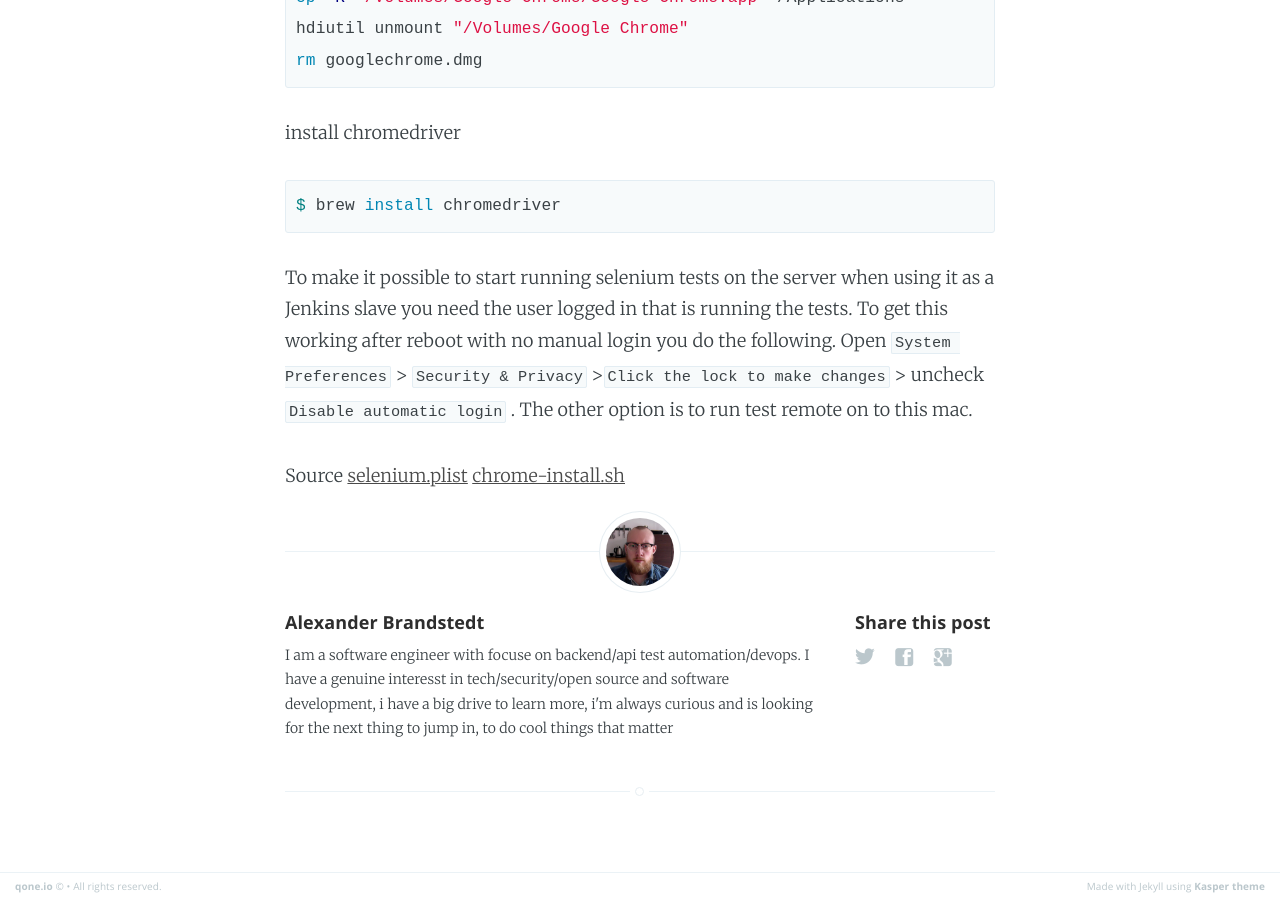
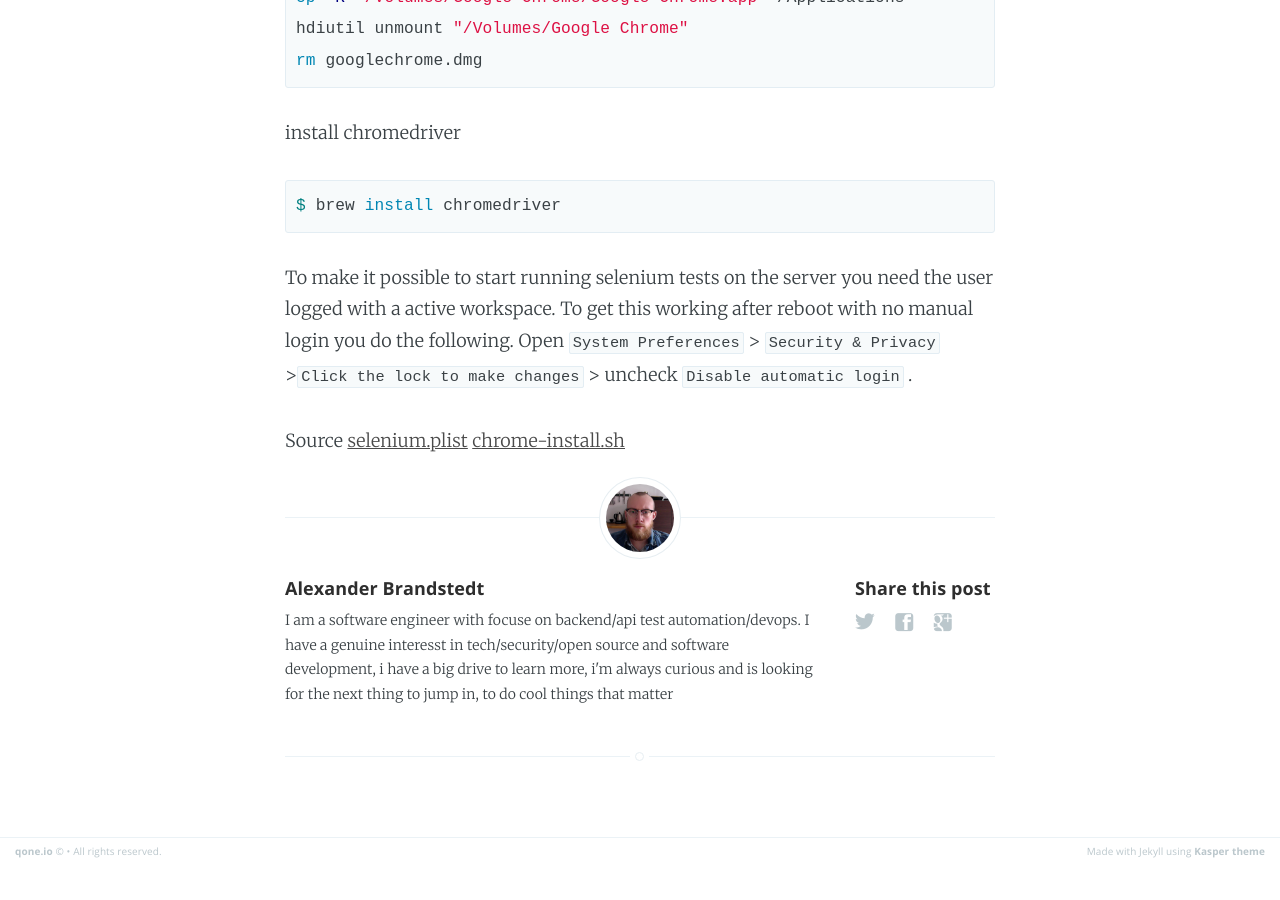
Before and after one commit to mad01/mad01.github.io, a Jekyll site: the page built from _posts/2015-08-15-selenium-service-osx.md, in a window 1280 px wide and 900 px high, scrolled down 2555 px. Built offline with Jekyll 4.4.1, drawn with Linux system fonts in a browser that asks for light colours; Markdown is read by kramdown in place of the engine named in the settings; after the commit the page ends 3421 px from its top, so only the background shows below that.

Commit message:
rewrite the post a bit

```diff
--- a/_posts/2015-08-15-selenium-service-osx.md
+++ b/_posts/2015-08-15-selenium-service-osx.md
@@ -87,7 +87,7 @@ $ brew install chromedriver
 {% endhighlight %}
 
 
-To make it possible to start running selenium tests on the server when using it as a Jenkins slave you need the user logged in that is running the tests. To get this working after reboot with no manual login you do the following. Open `System Preferences` > `Security & Privacy` >`Click the lock to make changes` > uncheck `Disable automatic login` . The other option is to run test remote on to this mac.
+To make it possible to start running selenium tests on the server you need the user logged with a active workspace. To get this working after reboot with no manual login you do the following. Open `System Preferences` > `Security & Privacy` >`Click the lock to make changes` > uncheck `Disable automatic login` .
 
 
 Source [selenium.plist](https://github.com/mad01/boilerplates/blob/master/osx/selenium.plist) [chrome-install.sh](https://github.com/mad01/boilerplates/blob/master/osx/chrome-install.sh)
```
